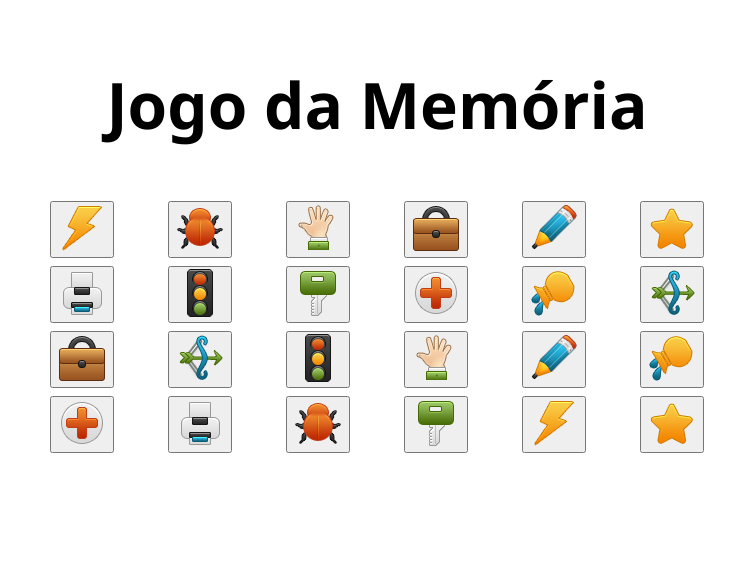
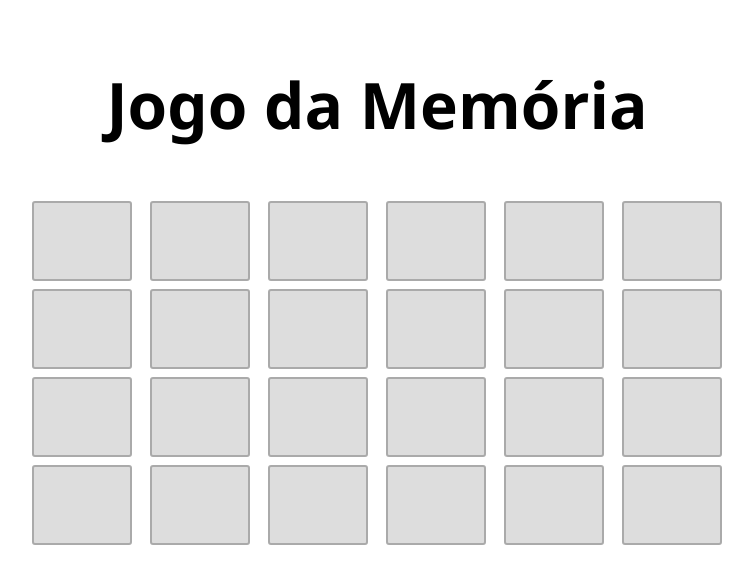
Before and after one commit to barbosadiego/jogo-memoria, a React (Create React App) app: page / in a window 1280 px wide. Shown: the top 584 px of the page, without its empty margins (263-1016 px from the left). Built offline with nearby package versions, Linux system fonts and the light colour scheme.

Commit message:
update Item.jsx with styles and logic

```diff
--- a/src/components/Item.jsx
+++ b/src/components/Item.jsx
@@ -1,16 +1,75 @@
-import React from 'react';
-import styled from 'styled-components';
+import React, { useState } from 'react';
+import styled, { css } from 'styled-components';
 
 const Item = ({ image }) => {
+  const [turned, setTurned] = useState(true);
+  const [active, setActive] = useState(false);
+
+  function handleOnClick() {
+    setTurned(!turned);
+    setActive(!active);
+    // setTimeout(() => {
+    //   setActive(false);
+    //   setTurned(true);
+    // }, 550);
+  }
+
   return (
-    <StyledItem id={image.id}>
-      <img src={image.url} />
-    </StyledItem>
+    <>
+      <StyledItem
+        onClick={handleOnClick}
+        id={image.id}
+        turned={turned}
+        active={active}
+      >
+        <img src={image.url} />
+        <StyledBackground />
+      </StyledItem>
+    </>
   );
 };
 
 export default Item;
 
 const StyledItem = styled.button`
+  width: 100px;
+  height: 80px;
+  border-radius: 3px;
+  border: 2px solid #aaa;
+  position: relative;
+  background-color: #ddd;
   cursor: pointer;
+  transition: all 0.3s;
+  transform: ${({ active }) => (active ? 'rotateY(180deg)' : 'rotateY(0deg)')};
+  @media screen and (max-width: 600px) {
+    width: 80px;
+    height: 80px;
+  }
+  @media screen and (min-width: 1100px) {
+    &:hover {
+      box-shadow: 0 0 15px 5px rgba(0, 0, 0, 0.15);
+    }
+  }
+
+  & img {
+    transform: rotateY(-180deg);
+    transition: opacity 0.29s;
+    ${({ turned }) =>
+      turned &&
+      css`
+        opacity: 0;
+      `};
+  }
 `;
+
+const StyledBackground = styled.div`
+  position: absolute;
+  display: inline-block;
+  width: 100%;
+  height: 100%;
+  top: 0;
+  left: 0;
+  right: 0;
+  bottom: 0;
+  z-index: -1;
+`;
```
